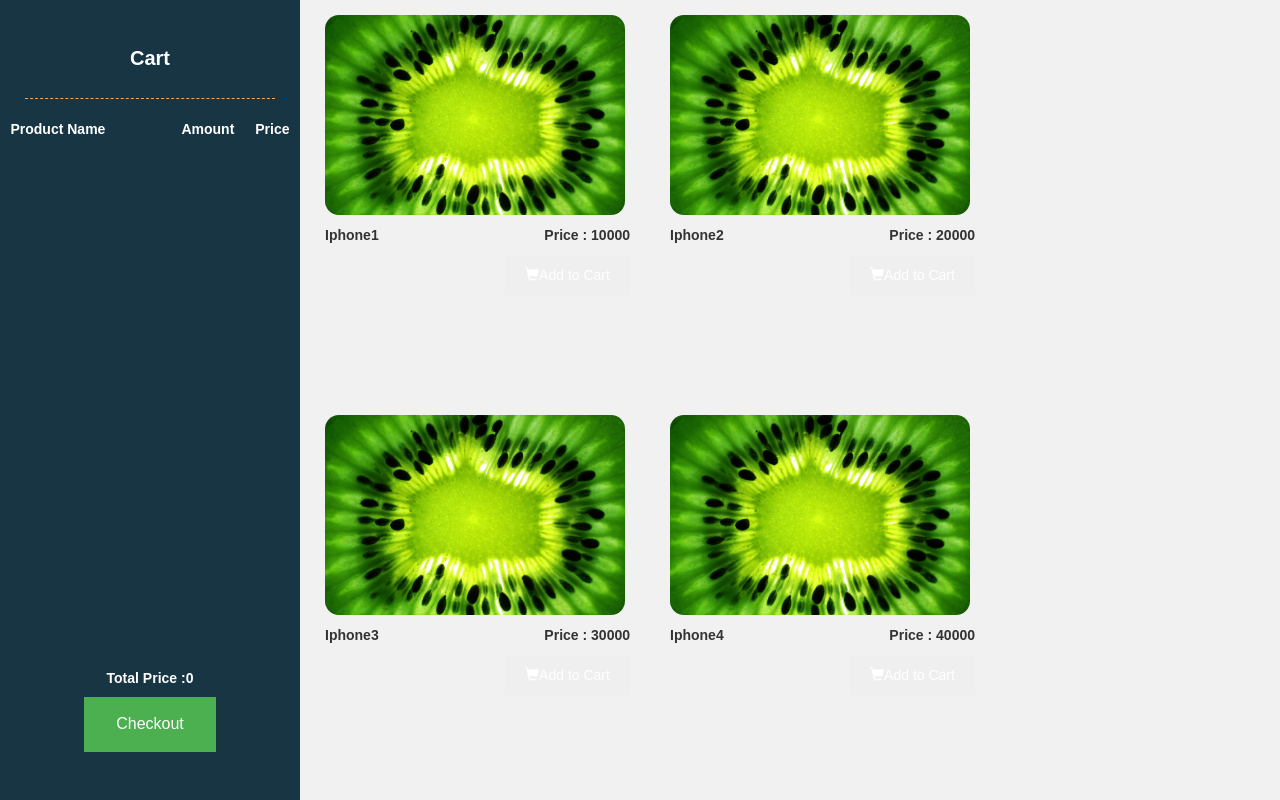
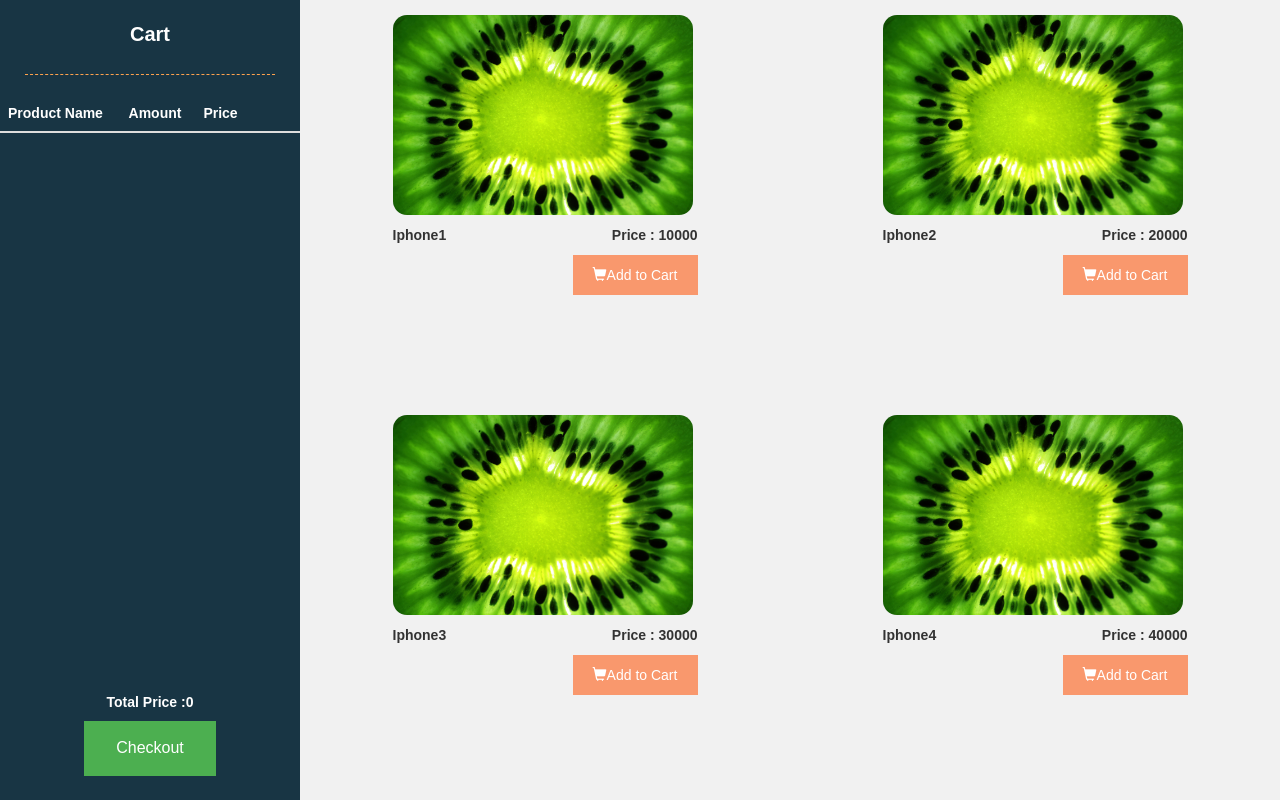
Before and after one commit to thanawatpinya/NF_Shop_2017, a React (Create React App) app: page / in a window 1280 px wide. Built offline with nearby package versions, Linux system fonts and the light colour scheme.

Commit message:
change layout sidebar

```diff
--- a/src/Csshome.css
+++ b/src/Csshome.css
@@ -7,28 +7,21 @@ body{
   position: sticky;
   background-color: rgb(24, 53, 68);
   position:relative;
-  /*border-right: 2px solid;
-  border-right-style: dashed;
-  border-right-color: rgb(254, 162, 77);
-  border-left-width:1px;*/
+  padding: 20px 0px;
+  justify-content: space-between;
 }
 .flex-container{
   display: flex;
   width: 100vw;
   justify-content: center;
   background-color: rgb(241,241,241);
-
 }
-#cartlist{
-  display: flex;
-  flex-direction:column;
-  height: 450px;
+.fixWidth{
+  width: 50px;
+}
+.cartlist{
   color: white;
   font-weight: bold;
-}
-#in-cartlist{
-  display: flex;
-  justify-content: space-around;
 }
 #name-item{
   width: 150px;
@@ -37,9 +30,6 @@ body{
   display: flex;
   flex-direction:column;
   justify-content: space-around;
-}
-#button{
-
 }
 .button {
   background-color: #4CAF50; /* Green */
@@ -51,7 +41,6 @@ body{
   display: inline-block;
   font-size: 16px;
   margin: 4px 2px;
-  -webkit-transition-duration: 0.2s; /* Safari */
   transition-duration: 0.2s;
   cursor: pointer;
 }
@@ -86,10 +75,8 @@ body{
 }
 
 .flex-wrap{
-  /*display: -ms-flexbox;*/
   display: flex;
-  /*-ms-flex-pack: center;*/
-  /*justify-content: center;*/
+  justify-content: space-around;
   flex-wrap: wrap;
   flex: 1;
   width: 1065px;
@@ -102,7 +89,6 @@ body{
   padding: 10px;
   height: 300px;
   margin: 5px;
-  margin-left: 15px;
   flex-basis: 325px;
   /*border: 1px solid;*/
   border-color: rgb(215, 213, 211);
@@ -125,8 +111,9 @@ body{
   width: 125px;
   float: right;
   margin-top: 5px;
-  background: rgb();
+  background: #f9986d;
   border: rgb(247, 247, 167);
+  transition-duration: 0.15s;
 }
 .but-cart:hover{
   background: rgb(243,111,54);
@@ -154,3 +141,9 @@ img {
   background-color: rgb(251, 64, 64);
   border: rgb(251, 64, 64);
 }
+Table{
+  width: 300px;
+}
+.content-style{
+  color: white;
+}
--- a/src/Home.js
+++ b/src/Home.js
@@ -1,7 +1,7 @@
 import React, {Component} from 'react';
 import './Csshome.css'
 import img1 from './img/1.jpeg'
-import { Glyphicon, Button } from 'react-bootstrap';
+import { Glyphicon, Button, Table } from 'react-bootstrap';
 import {DeleteAmount} from './DeleteAmount';
 let countid = 0;
 
@@ -95,7 +95,7 @@ class Home extends Component {
     let item2 = this.state.itemcart.filter(item => item.id === id)
     this.setState({itemcart: this.state.itemcart.filter(item=>item.id!==id),
                    toggleDelete: false,
-                     counter: this.state.counter -= item2[0].price})
+                   counter: this.state.counter -= item2[0].price})
   }
 
   handleDelete(bool){
@@ -149,24 +149,34 @@ class Home extends Component {
               <label id="cartfont" className="set-text-white">Cart</label>
             </div>
             <hr className="hrwidth"/>
-            <div id="cartlist">
-              <div id="in-cartlist">
-                <label id="name-item">Product Name</label>
-                <label>Amount</label>
-                <label>Price</label>
-              </div>
-              {this.state.itemcart.map((record, index) =>
-                  <div id="in-cartlist">
-                    <label id="name-item">{record.name}</label>
-                    <input className="setinput" id={index} type="number" min="1" value={record.count} onChange={this.handleChangecount.bind(this)}/>
-                    <label>{record.price}</label>
-                    <div><button onClick={this.handleShowModal.bind(this, true,record.name,record.count,record.id)} className="but-delete">
-                                 <Glyphicon glyph="trash"/>
-                         </button>
-                    </div>
-                  </div>
-              )}
-            </div>
+            <Table>
+              <thead>
+                <tr>
+                  <th className="cartlist">Product Name</th>
+                  <th className="cartlist">Amount</th>
+                  <th className="cartlist">Price</th>
+                  <th className="fixWidth" />
+                </tr>
+              </thead>
+              <tbody>
+                  {this.state.itemcart.map((record, index) =>
+                      <tr>
+                        <td className="content-style"><label>{record.name}</label></td>
+                        <td className="content-style">
+                          <input className="setinput"
+                                 id={index} type="number"
+                                 min="1" value={record.count}
+                                 onChange={this.handleChangecount.bind(this)}/></td>
+                        <td className="content-style"><label>{record.price}</label></td>
+                        <td className="content-style">
+                          <button onClick={this.handleShowModal.bind(this, true,record.name,record.count,record.id)}
+                                     className="but-delete">
+                                     <Glyphicon glyph="trash"/>
+                          </button></td>
+                        </tr>
+                  )}
+              </tbody>
+            </Table>
           </div>
           <div className="checkoutset">
             { this.state.toggleDelete ?
```
